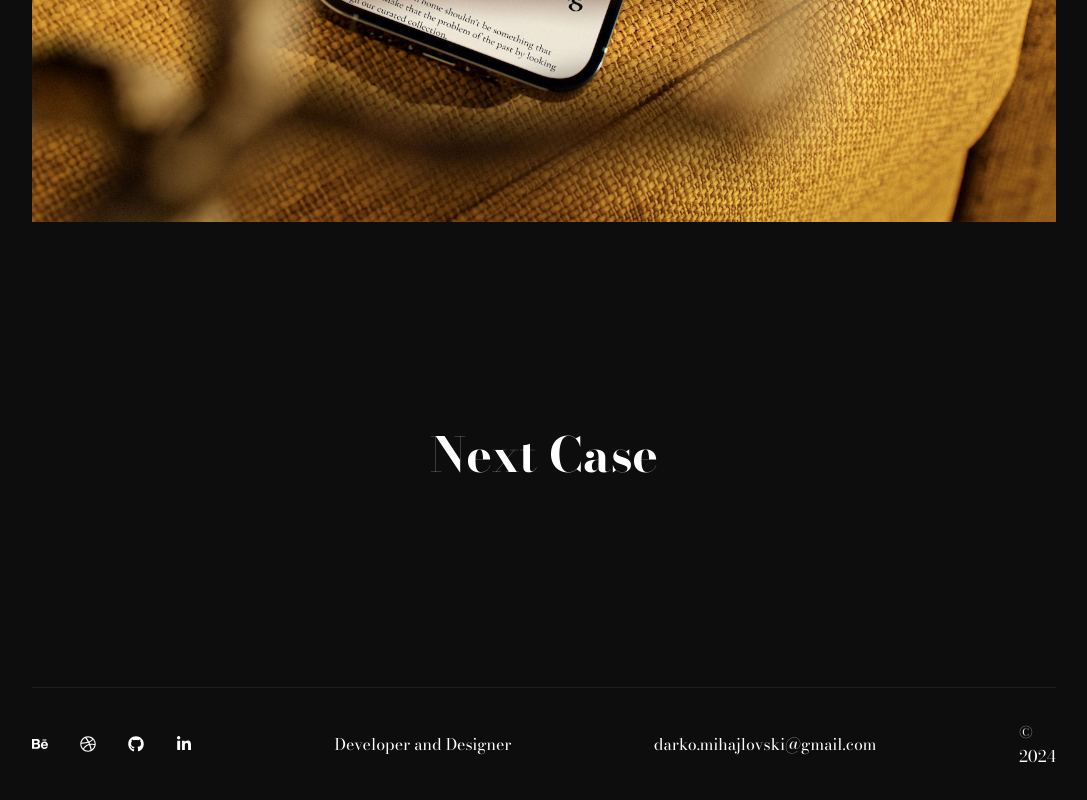
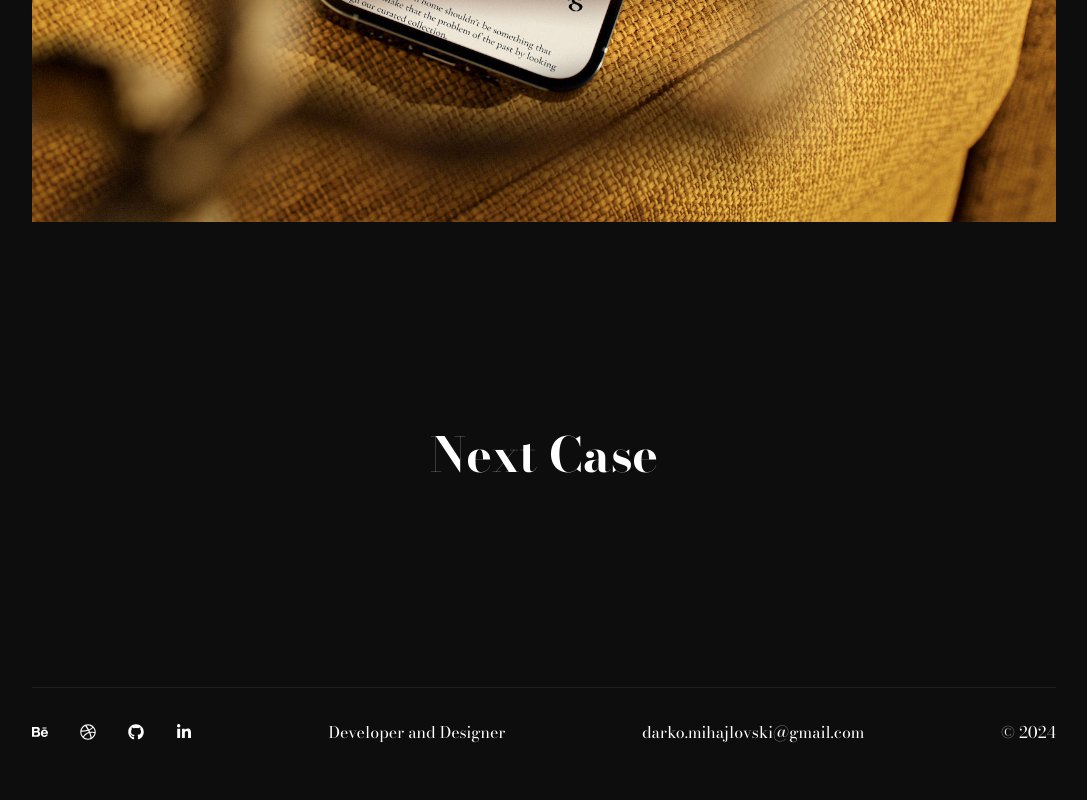
Before and after one commit to DarkoM996/nextjs-portfolio, a Next.js app: page /projects/Furnico in a window 1280 px wide. Shown: the part 4523-5323 px from the top of the page, without its empty margins (96-1183 px from the left). After the commit the page ends 5299 px from the top, so only its background shows below. Built offline with nearby package versions, Linux system fonts and the light colour scheme.

Commit message:
copyright added

```diff
--- a/app/components/Footer.jsx
+++ b/app/components/Footer.jsx
@@ -10,12 +10,12 @@ const Footer = () => {
         </div>
         <p>Developer and Designer</p>
         <p>darko.mihajlovski@gmail.com</p>
-        <p>
-          <p>©</p>2024
-        </p>
+        <p>&copy; 2024</p>
       </div>
     </div>
   );
 };
 
 export default Footer;
+
+// <p>©</p
```
